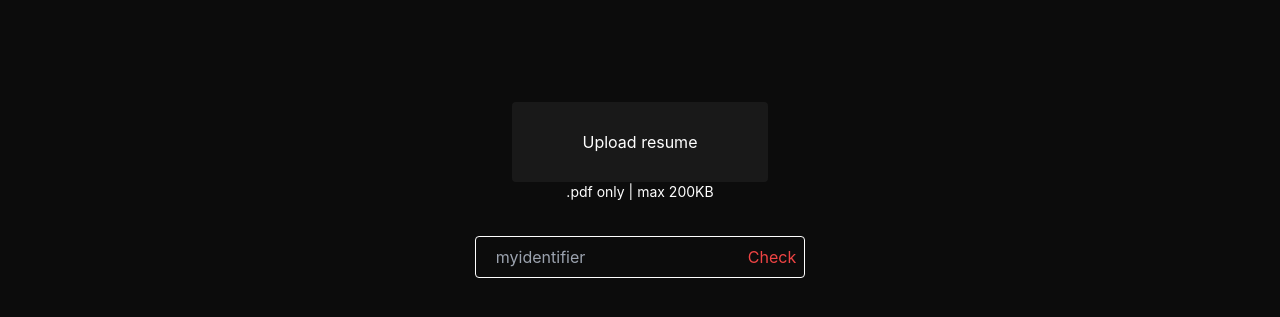
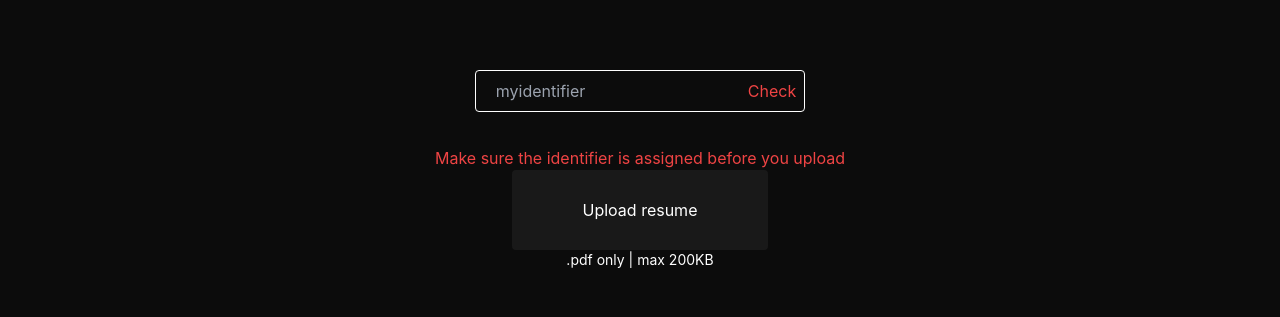
Before and after one commit to binayakbishnu/OneResume, a React (Create React App) app: page /home in a window 1280 px wide. Shown: the part 199-516 px from the top of the page. Built offline with nearby package versions, Linux system fonts and the light colour scheme; no server answers; the database is empty; sample sign-in values are in the browser's storage; the HTML template or start-up script is replaced by a standard one.

Commit message:
feat: identifier input on top for more visibility

```diff
--- a/src/Pages/HomePage.jsx
+++ b/src/Pages/HomePage.jsx
@@ -300,7 +300,29 @@ function HomePage() {
                     </label>
                 </div> */}
 
+                {!identifier &&
+                    <div>
+                        <div className='flex flex-row items-center justify-between rounded border border-white pe-2'>
+                            <input type="text" placeholder="myidentifier"
+                                onFocus={(e) => e.target.placeholder = ""}
+                                onBlur={(e) => e.target.placeholder = "myidentifier"}
+                                value={newIdentifier}
+                                onChange={(e) => setNewIdentifier(e.target.value)}
+                                className="mx-auto px-5 pe-1 py-2 bg-[rgba(0,0,0,0)] text-gray-500 rounded border-none outline-none"
+                            />
+                            <span className={`hover:cursor-pointer hover:underline ${newIdentifierValid ? 'text-green-500' : 'text-red-500'}`}
+                                onClick={validateIdentifier}>
+                                Check
+                            </span>
+                        </div>
+                        <p className={`p-0 m-0 text-[0.8em] ${newIdentifierValid ? 'text-[rgba(0,0,0,0)]' : 'text-red-500'}`}>{newIdentifierError}</p>
+                    </div>
+                }
+
                 <div className="py-5 flex flex-col items-center justify-between w-[60%] md:w-full">
+
+                    <p className="text-red-500 text-center">Make sure the identifier is assigned before you upload</p>
+
                     <button className={`bg-[#191919] ${uploadLoading ? '' : 'lg:hover:bg-[#202020]'} rounded p-4 py-6 w-full md:w-[30%] lg:w-[25%]
                     flex flex-row justify-center items-center h-[80px]`}
                         onClick={uploadButtonTrigger}
@@ -314,13 +336,17 @@ function HomePage() {
                             :
                             'Upload resume'}
                     </button>
+
                     <p className="text-white text-sm">.pdf only | max 200KB</p>
+
                     <p className={`p-0 m-0 ${miscError ? 'text-red-500' : 'text-green-500'}`}>{miscErrorMessage}</p>
+
                     {fileSizeExceeded && (
                         <p className='text-sm text-red-500'>
                             File size exceeded the limit of {(maxFileSize - 1) / 1000}KB (your file: {fileSize / 1000}KB)
                         </p>
                     )}
+
                     {fileTypeWrong && (
                         <p className='text-red-500'>
                             Only .pdf allowed
@@ -328,7 +354,7 @@ function HomePage() {
                     )}
                 </div>
 
-                {!identifier &&
+                {/* {!identifier &&
                     <div>
                         <div className='flex flex-row items-center justify-between rounded border border-white pe-2'>
                             <input type="text" placeholder="myidentifier"
@@ -338,8 +364,6 @@ function HomePage() {
                                 onChange={(e) => setNewIdentifier(e.target.value)}
                                 className="mx-auto px-5 pe-1 py-2 bg-[rgba(0,0,0,0)] text-gray-500 rounded border-none outline-none"
                             />
-                            {/* <BsCheckCircleFill className={`${newIdentifierValid ? 'text-green-500' : 'text-red-500'}`} /> */}
-                            {/* <AiFillCheckCircle className={`${newIdentifierValid ? 'text-green-500' : 'text-red-500'}`} /> */}
                             <span className={`hover:cursor-pointer hover:underline ${newIdentifierValid ? 'text-green-500' : 'text-red-500'}`}
                                 onClick={validateIdentifier}>
                                 Check
@@ -347,7 +371,7 @@ function HomePage() {
                         </div>
                         <p className={`p-0 m-0 text-[0.8em] ${newIdentifierValid ? 'text-[rgba(0,0,0,0)]' : 'text-red-500'}`}>{newIdentifierError}</p>
                     </div>
-                }
+                } */}
                 {identifier && <p>Identifier set as: {identifier}</p>}
 
                 {retrieveStatus && <p className="p-0 m-0 text-sm flex flex-row items-center gap-2">{retrieveStatus}<Loader className="animate-spin duration-500 infinite linear" /></p>}
```
